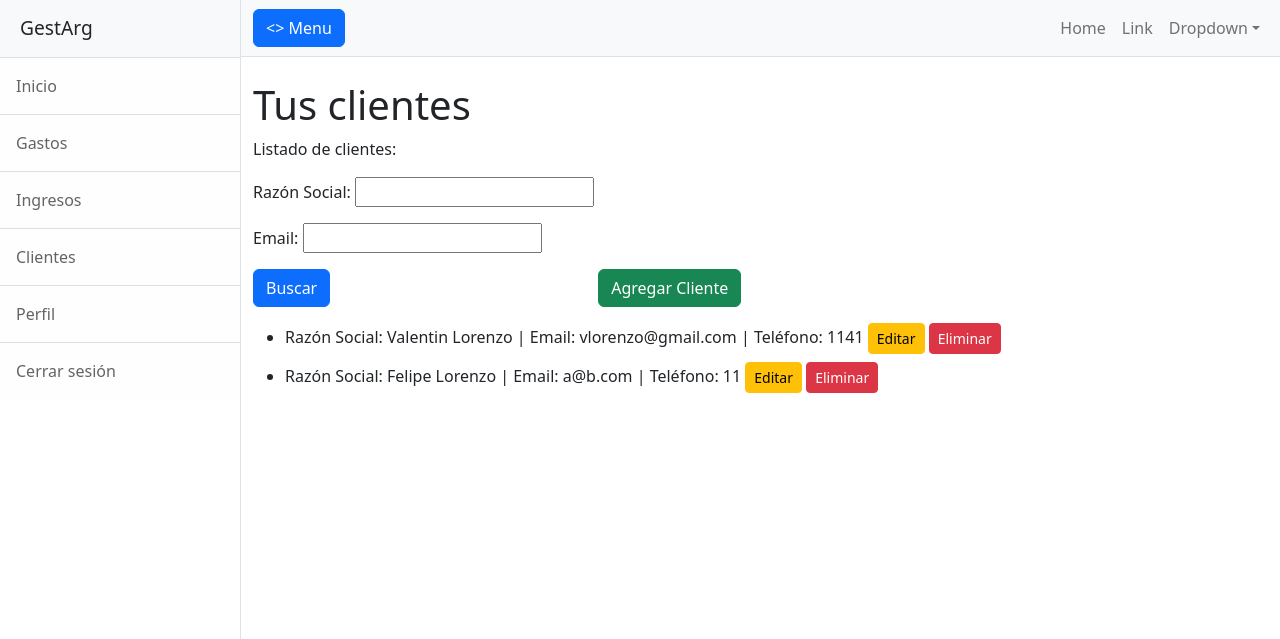
After one commit to Vverty/gestarg, a Django app: page /AppFinanzas/mostrar_clientes/ in a window 1280 px wide. The commit adds this page. Shown: the top 639 px of the page. Run offline with Django 5.2, Linux system fonts and the light colour scheme; data comes from the database, SQL or seed files in the repository; both versions use the stored data as it was after the commit; some libraries are stand-ins or nearby versions.

Commit message:
Agrego clientes y tarjetas

```diff
--- a/gestarg/AppFinanzas/forms.py
+++ b/gestarg/AppFinanzas/forms.py
@@ -1,5 +1,5 @@
 from django import forms
-from .models import Gasto, Ingreso
+from .models import Gasto, Ingreso, Cliente
 
 class GastoForm(forms.ModelForm):
     class Meta:
@@ -10,3 +10,12 @@ class IngresoForm(forms.ModelForm):
     class Meta:
         model = Ingreso
         fields = ['descripcion', 'monto', 'cliente']
+
+class BuscarClienteForm(forms.Form):
+    razon_social = forms.CharField(required=False, label='Razón Social')
+    email = forms.EmailField(required=False, label='Email')
+
+class ClienteForm(forms.ModelForm):
+    class Meta:
+        model = Cliente
+        fields = ['razon_social', 'email', 'telefono']
--- a/gestarg/AppFinanzas/templates/AppFinanzas/base.html
+++ b/gestarg/AppFinanzas/templates/AppFinanzas/base.html
@@ -21,7 +21,7 @@
                     <a class="list-group-item list-group-item-action list-group-item-light p-3" href="{% url 'Inicio' %}">Inicio</a>
                     <a class="list-group-item list-group-item-action list-group-item-light p-3" href="{% url 'MostrarGastos' %}">Gastos</a>
                     <a class="list-group-item list-group-item-action list-group-item-light p-3" href="{% url 'MostrarIngresos' %}">Ingresos</a>
-                    <a class="list-group-item list-group-item-action list-group-item-light p-3" href="#!">Clientes</a>
+                    <a class="list-group-item list-group-item-action list-group-item-light p-3" href="{% url 'MostrarClientes' %}">Clientes</a>
                     <a class="list-group-item list-group-item-action list-group-item-light p-3" href="#!">Perfil</a>
                     <a class="list-group-item list-group-item-action list-group-item-light p-3" href="#!">Cerrar sesión</a>
                 </div>
--- /dev/null
+++ b/gestarg/AppFinanzas/templates/AppFinanzas/mostrar_clientes.html
@@ -0,0 +1,24 @@
+{% extends "AppFinanzas/base.html" %}
+
+{% block title %}Home{% endblock %}
+
+{% block content %}
+<h1 class="mt-4">Tus clientes</h1>
+<p>Listado de clientes:</p>
+<div class="mb-3">
+    <form method="GET" class="d-inline-block">
+        {{ form.as_p }}
+        <button type="submit" class="btn btn-primary">Buscar</button>
+    </form>
+    <a href="{% url 'AgregarCliente' %}" class="btn btn-success ml-2">Agregar Cliente</a>
+</div>
+<ul>
+    {% for cliente in clientes %}
+        <li class="mb-2">
+            Razón Social: {{ cliente.razon_social }} | Email: {{ cliente.email }} | Teléfono: {{ cliente.telefono }}
+            <a href="{% url 'EditarCliente' cliente.id %}" class="btn btn-warning btn-sm">Editar</a>
+            <a href="{% url 'EliminarCliente' cliente.id %}" class="btn btn-danger btn-sm">Eliminar</a>
+        </li>
+    {% endfor %}
+</ul>
+{% endblock %}
--- a/gestarg/AppFinanzas/urls.py
+++ b/gestarg/AppFinanzas/urls.py
@@ -12,4 +12,8 @@ urlpatterns = [
     path('mostrar_ingresos/', views.mostrar_ingresos, name='MostrarIngresos'),
     path('editar_ingreso/<int:pk>/', views.editar_ingreso, name='EditarIngreso'),
     path('eliminar_ingreso/<int:pk>/', views.eliminar_ingreso, name='EliminarIngreso'),
+    path('agregar_cliente/', views.agregar_cliente, name='AgregarCliente'),
+    path('mostrar_clientes/', views.mostrar_clientes, name='MostrarClientes'),
+    path('editar_cliente/<int:pk>/', views.editar_cliente, name='EditarCliente'),
+    path('eliminar_cliente/<int:pk>/', views.eliminar_cliente, name='EliminarCliente'),
 ]
--- a/gestarg/AppFinanzas/views.py
+++ b/gestarg/AppFinanzas/views.py
@@ -1,10 +1,20 @@
 from django.shortcuts import render, get_object_or_404, redirect
 from django.http import HttpResponse
-from .models import Gasto, Ingreso
-from .forms import GastoForm, IngresoForm
+from .models import Gasto, Ingreso, Cliente
+from .forms import GastoForm, IngresoForm, BuscarClienteForm, ClienteForm
+from django.db.models import Sum
 
 def inicio(request):
-    return render(request, 'AppFinanzas/index.html')
+    total_ingresos = Ingreso.objects.aggregate(Sum('monto'))['monto__sum'] or 0
+    total_gastos = Gasto.objects.aggregate(Sum('monto'))['monto__sum'] or 0
+    cantidad_clientes = Cliente.objects.count()
+
+    context = {
+        'total_ingresos': total_ingresos,
+        'total_gastos': total_gastos,
+        'cantidad_clientes': cantidad_clientes,
+    }
+    return render(request, 'AppFinanzas/index.html', context)
 
 #GASTOS
 def agregar_gasto(request):
@@ -79,3 +89,52 @@ def eliminar_ingreso(request, pk):
         ingreso.delete()
         return redirect('MostrarIngresos')
     return render(request, 'AppFinanzas/eliminar_ingreso.html', {'ingreso': ingreso})
+
+#CLIENTES
+
+def mostrar_clientes(request):
+    form = BuscarClienteForm(request.GET or None)
+    clientes = Cliente.objects.all()
+
+    razon_social = request.GET.get('razon_social')
+    email = request.GET.get('email')
+
+    if razon_social:
+        clientes = clientes.filter(razon_social__icontains=razon_social)
+    if email:
+        clientes = clientes.filter(email__icontains=email)
+
+    context = {
+        'clientes': clientes,
+        'form': form,
+    }
+
+    return render(request, 'AppFinanzas/mostrar_clientes.html', context)
+
+def agregar_cliente(request):
+    if request.method == 'POST':
+        form = ClienteForm(request.POST)
+        if form.is_valid():
+            form.save()
+            return redirect('MostrarClientes')
+    else:
+        form = ClienteForm()
+    return render(request, 'AppFinanzas/agregar_cliente.html', {'form': form})
+
+def editar_cliente(request, pk):
+    cliente = get_object_or_404(Cliente, pk=pk)
+    if request.method == 'POST':
+        form = ClienteForm(request.POST, instance=cliente)
+        if form.is_valid():
+            form.save()
+            return redirect('MostrarClientes')
+    else:
+        form = ClienteForm(instance=cliente)
+    return render(request, 'AppFinanzas/editar_cliente.html', {'form': form})
+
+def eliminar_cliente(request, pk):
+    cliente = get_object_or_404(Cliente, pk=pk)
+    if request.method == 'POST':
+        cliente.delete()
+        return redirect('MostrarClientes')
+    return render(request, 'AppFinanzas/eliminar_cliente.html', {'cliente': cliente})
```
Also changed, not shown: gestarg/AppFinanzas/templates/AppFinanzas/agregar_cliente.html (added, +14 -0 lines), gestarg/AppFinanzas/templates/AppFinanzas/editar_cliente.html (added, +14 -0 lines), gestarg/AppFinanzas/templates/AppFinanzas/eliminar_cliente.html (added, +13 -0 lines), gestarg/AppFinanzas/templates/AppFinanzas/index.html (+29 -1 lines), gestarg/db.sqlite3.
